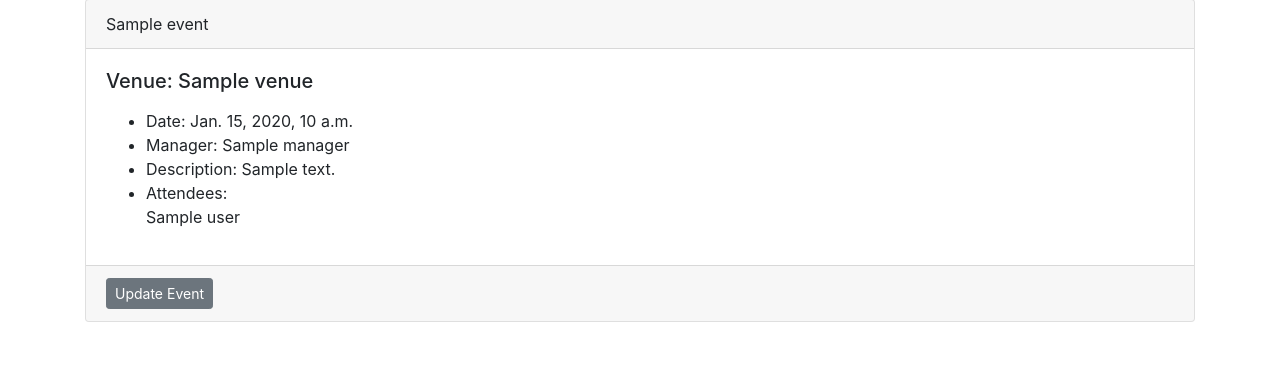
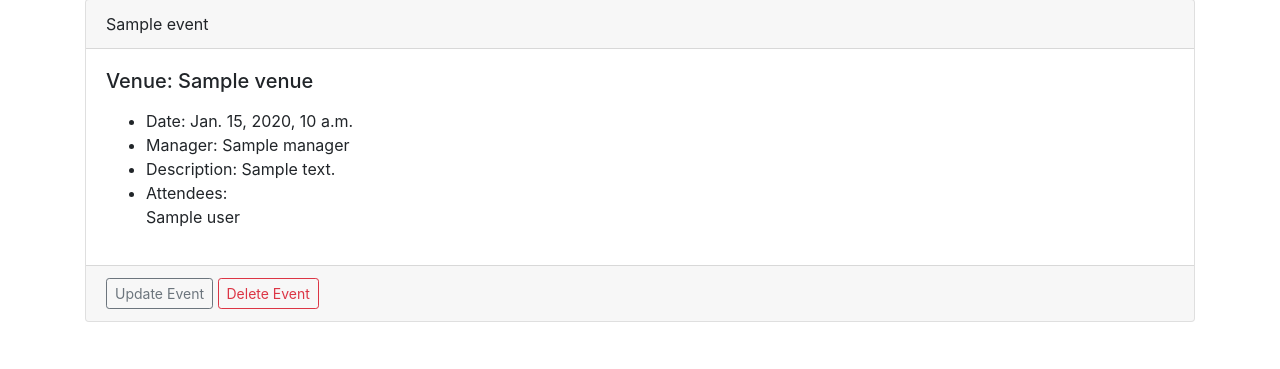
Before and after one commit to Samuca47prog/Django-Wednesday, a Django app: template Django Wednesdays - Codemy/myclub_website/events/templates/events/events_list.html in a window 1280 px wide. Shown: the part 161-530 px from the top of the page. Run offline with Django 3.2, Linux system fonts and the light colour scheme; the template is opened without the code that fills it: most values are stand-ins (such as "Sample title", 1, 10 or a date in 2020).

Commit message:
class 13

```diff
--- a/Django Wednesdays - Codemy/myclub_website/events/templates/events/events_list.html
+++ b/Django Wednesdays - Codemy/myclub_website/events/templates/events/events_list.html
@@ -29,7 +29,8 @@
           </p>
         </div>
         <div class="card-footer text-muted">
-          <a href="{% url 'update-event' event.id %}" class="btn btn-secondary btn-sm">Update Event</a>
+          <a href="{% url 'update-event' event.id %}" class="btn btn-outline-secondary btn-sm">Update Event</a>
+          <a href="{% url 'delete-event' event.id %}" class="btn btn-outline-danger btn-sm">Delete Event</a>
         </div>
       </div>
         <br>
--- a/Django Wednesdays - Codemy/myclub_website/events/templates/events/venue.html
+++ b/Django Wednesdays - Codemy/myclub_website/events/templates/events/venue.html
@@ -11,6 +11,7 @@
                 </td>
                 <td align="right">
                     <a href="{% url 'update-venue' venue.id %}" class="btn btn-outline-secondary bnt-sm">Update</a>
+                    <a href="{% url 'delete-venue' venue.id %}" class="btn btn-outline-danger bnt-sm">Delete</a>
                 </td>
             </tr>
             {% endfor %}
--- a/Django Wednesdays - Codemy/myclub_website/events/urls.py
+++ b/Django Wednesdays - Codemy/myclub_website/events/urls.py
@@ -12,4 +12,6 @@ urlpatterns = [
     path('update_venue/<venue_id>', views.update_venue, name='update-venue'),
     path('add_event', views.add_event, name='add-event'),
     path('update_event/<event_id>', views.update_event, name='update-event'),
+    path('delete_event/<event_id>', views.delete_event, name='delete-event'),
+    path('delete_venue/<venue_id>', views.delete_venue, name='delete-venue')
 ]
```
Also changed, not shown: Django Wednesdays - Codemy/myclub_website/events/views.py (+14 -0 lines), Django Wednesdays - Codemy/myclub_website/db.sqlite3.
